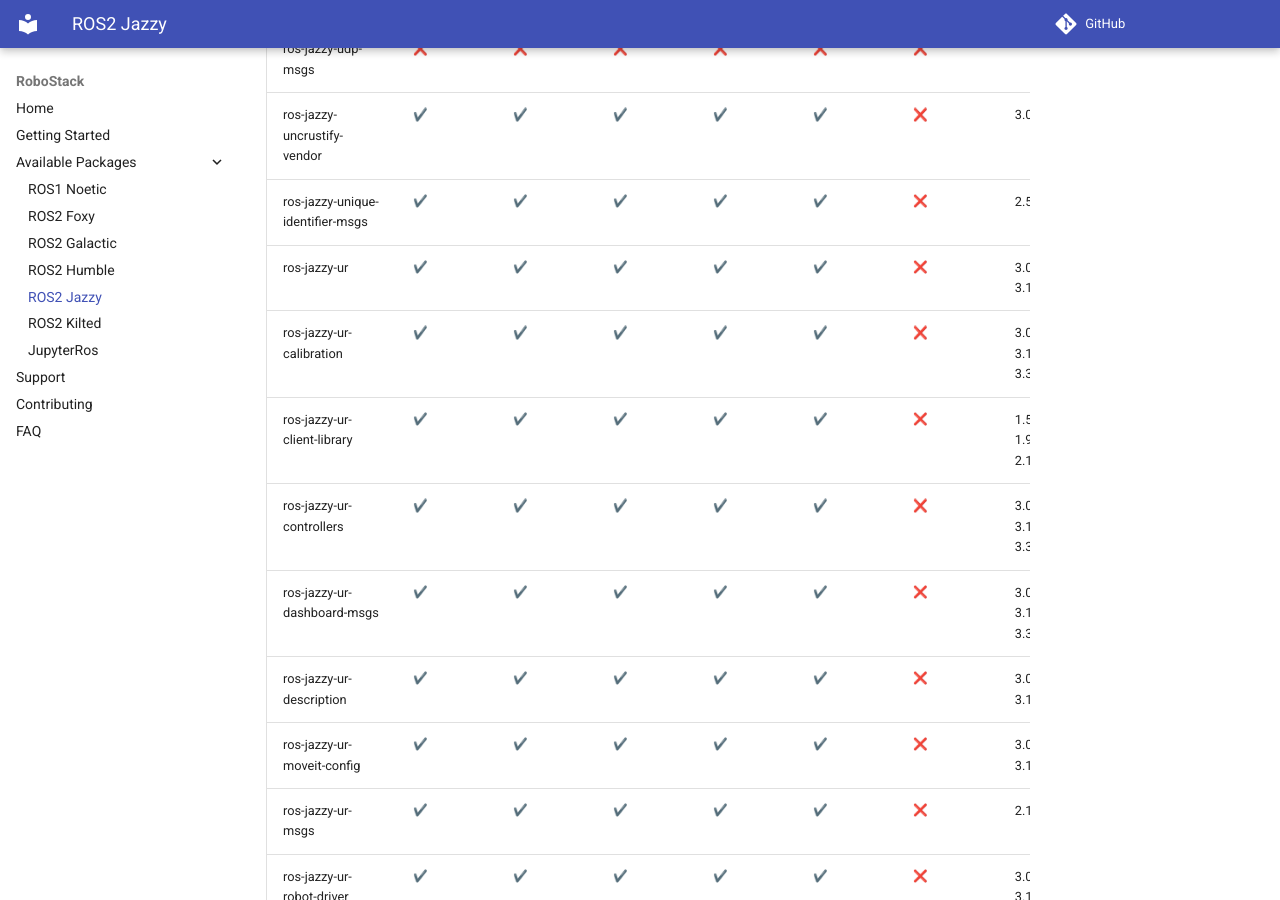
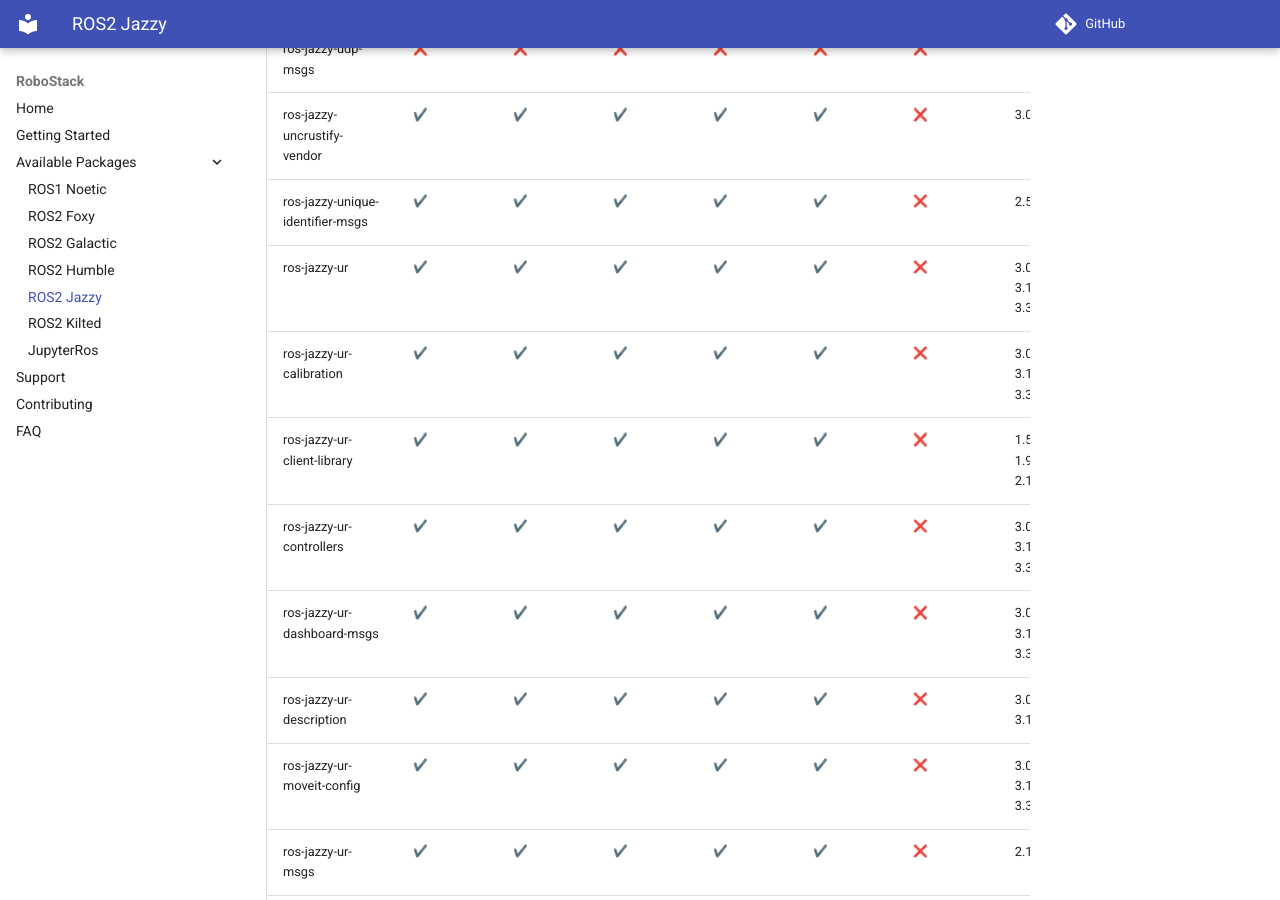
Before and after one commit to RoboStack/robostack.github.io, an MkDocs documentation site: the page built from docs/jazzy.md, in a window 1280 px wide and 900 px high, scrolled down 125086 px. Built offline with MkDocs 1.6.1 and Material for MkDocs 9.7.7, drawn with Linux system fonts in a browser that asks for light colours; emoji names are drawn with the system emoji font; comment, search, counter and statistics services are not loaded.

Commit message:
Update tables

```diff
--- a/docs/jazzy.md
+++ b/docs/jazzy.md
@@ -1622,13 +1622,13 @@
 | ros-jazzy-udp-msgs | :x: { data-sort='0' } | :x: { data-sort='0' } | :x: { data-sort='0' } | :x: { data-sort='0' } | :x: { data-sort='0' } | :x: { data-sort='0' } |   |
 | ros-jazzy-uncrustify-vendor | :heavy_check_mark: { data-sort='1' } | :heavy_check_mark: { data-sort='1' } | :heavy_check_mark: { data-sort='1' } | :heavy_check_mark: { data-sort='1' } | :heavy_check_mark: { data-sort='1' } | :x: { data-sort='0' } | 3.0.0, 3.0.1  |
 | ros-jazzy-unique-identifier-msgs | :heavy_check_mark: { data-sort='1' } | :heavy_check_mark: { data-sort='1' } | :heavy_check_mark: { data-sort='1' } | :heavy_check_mark: { data-sort='1' } | :heavy_check_mark: { data-sort='1' } | :x: { data-sort='0' } | 2.5.0  |
-| ros-jazzy-ur | :heavy_check_mark: { data-sort='1' } | :heavy_check_mark: { data-sort='1' } | :heavy_check_mark: { data-sort='1' } | :heavy_check_mark: { data-sort='1' } | :heavy_check_mark: { data-sort='1' } | :x: { data-sort='0' } | 3.0.1, 3.0.2, 3.1.1, 3.3.1  |
+| ros-jazzy-ur | :heavy_check_mark: { data-sort='1' } | :heavy_check_mark: { data-sort='1' } | :heavy_check_mark: { data-sort='1' } | :heavy_check_mark: { data-sort='1' } | :heavy_check_mark: { data-sort='1' } | :x: { data-sort='0' } | 3.0.1, 3.0.2, 3.1.1, 3.3.1, 3.3.3  |
 | ros-jazzy-ur-calibration | :heavy_check_mark: { data-sort='1' } | :heavy_check_mark: { data-sort='1' } | :heavy_check_mark: { data-sort='1' } | :heavy_check_mark: { data-sort='1' } | :heavy_check_mark: { data-sort='1' } | :x: { data-sort='0' } | 3.0.1, 3.0.2, 3.1.1, 3.3.1, 3.3.3  |
 | ros-jazzy-ur-client-library | :heavy_check_mark: { data-sort='1' } | :heavy_check_mark: { data-sort='1' } | :heavy_check_mark: { data-sort='1' } | :heavy_check_mark: { data-sort='1' } | :heavy_check_mark: { data-sort='1' } | :x: { data-sort='0' } | 1.5.0, 1.6.0, 1.9.0, 2.0.0, 2.1.0  |
 | ros-jazzy-ur-controllers | :heavy_check_mark: { data-sort='1' } | :heavy_check_mark: { data-sort='1' } | :heavy_check_mark: { data-sort='1' } | :heavy_check_mark: { data-sort='1' } | :heavy_check_mark: { data-sort='1' } | :x: { data-sort='0' } | 3.0.1, 3.0.2, 3.1.1, 3.3.1, 3.3.3  |
 | ros-jazzy-ur-dashboard-msgs | :heavy_check_mark: { data-sort='1' } | :heavy_check_mark: { data-sort='1' } | :heavy_check_mark: { data-sort='1' } | :heavy_check_mark: { data-sort='1' } | :heavy_check_mark: { data-sort='1' } | :x: { data-sort='0' } | 3.0.1, 3.0.2, 3.1.1, 3.3.1, 3.3.3  |
 | ros-jazzy-ur-description | :heavy_check_mark: { data-sort='1' } | :heavy_check_mark: { data-sort='1' } | :heavy_check_mark: { data-sort='1' } | :heavy_check_mark: { data-sort='1' } | :heavy_check_mark: { data-sort='1' } | :x: { data-sort='0' } | 3.0.0, 3.0.1, 3.1.0, 3.2.0  |
-| ros-jazzy-ur-moveit-config | :heavy_check_mark: { data-sort='1' } | :heavy_check_mark: { data-sort='1' } | :heavy_check_mark: { data-sort='1' } | :heavy_check_mark: { data-sort='1' } | :heavy_check_mark: { data-sort='1' } | :x: { data-sort='0' } | 3.0.1, 3.0.2, 3.1.1, 3.3.1  |
+| ros-jazzy-ur-moveit-config | :heavy_check_mark: { data-sort='1' } | :heavy_check_mark: { data-sort='1' } | :heavy_check_mark: { data-sort='1' } | :heavy_check_mark: { data-sort='1' } | :heavy_check_mark: { data-sort='1' } | :x: { data-sort='0' } | 3.0.1, 3.0.2, 3.1.1, 3.3.1, 3.3.3  |
 | ros-jazzy-ur-msgs | :heavy_check_mark: { data-sort='1' } | :heavy_check_mark: { data-sort='1' } | :heavy_check_mark: { data-sort='1' } | :heavy_check_mark: { data-sort='1' } | :heavy_check_mark: { data-sort='1' } | :x: { data-sort='0' } | 2.1.0, 2.2.0  |
 | ros-jazzy-ur-robot-driver | :heavy_check_mark: { data-sort='1' } | :heavy_check_mark: { data-sort='1' } | :heavy_check_mark: { data-sort='1' } | :heavy_check_mark: { data-sort='1' } | :heavy_check_mark: { data-sort='1' } | :x: { data-sort='0' } | 3.0.1, 3.0.2, 3.1.1, 3.3.1, 3.3.3  |
 | ros-jazzy-ur-simulation-gz | :heavy_check_mark: { data-sort='1' } | :heavy_check_mark: { data-sort='1' } | :heavy_check_mark: { data-sort='1' } | :heavy_check_mark: { data-sort='1' } | :heavy_check_mark: { data-sort='1' } | :x: { data-sort='0' } | 2.1.0, 2.3.0  |
```
